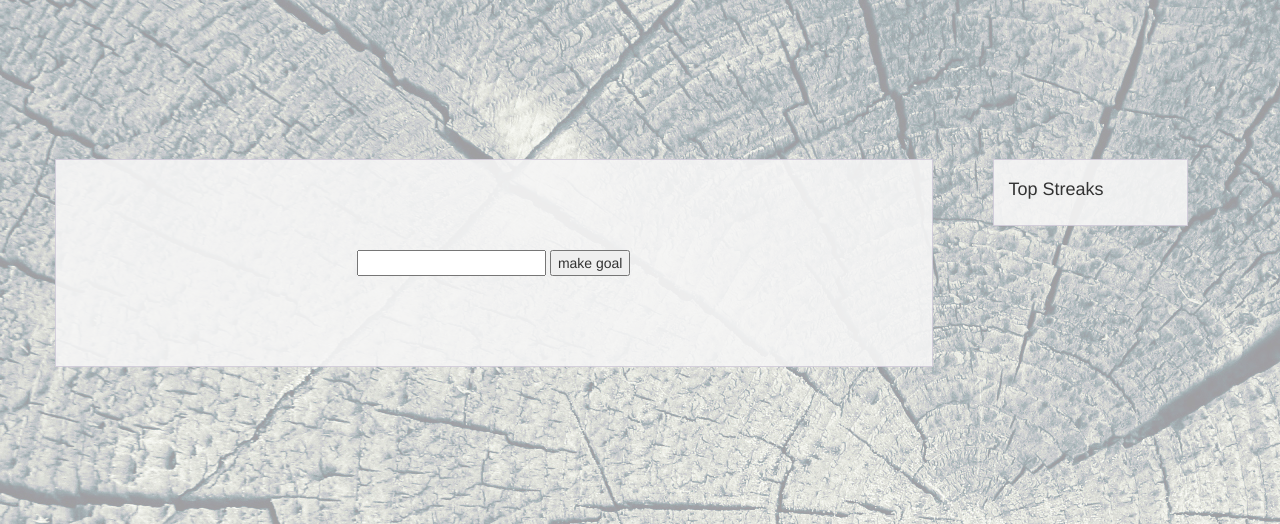
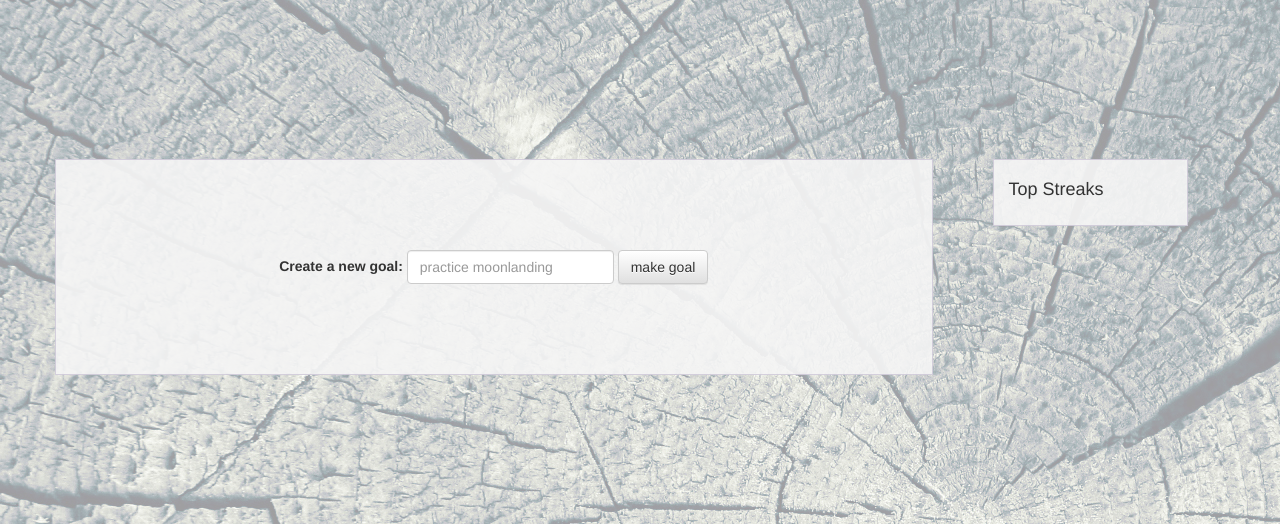
Before and after one commit to katkelemen/streakp, a Django app: page / in a window 1280 px wide. Shown: the part 51-575 px from the top of the page. Run offline with Django 3.2, Linux system fonts and the light colour scheme; the visitor is signed in with stand-in values (Sample User, id 1); data that the repository does not hold is empty; some libraries are stand-ins or nearby versions.

Commit message:
indexpage form and button style change

```diff
--- a/streakp/goals/static/main.css
+++ b/streakp/goals/static/main.css
@@ -60,7 +60,7 @@ div.blocks {
     margin: 3px;
 }
 
-div.new_goal_form {
+.new_goal_form {
     margin: 50px;
 }
 
@@ -99,3 +99,13 @@ div.new_goal_form {
 .do-button {
     margin-top:20px;
 }
+
+.btn-round {
+    width: 120px;
+    height: 120px;
+    text-align: center;
+    padding: 50px 0;
+    font-size: 12px;
+    line-height: 1.42;
+    border-radius: 60px;
+}
--- a/streakp/goals/templates/goals/index.html
+++ b/streakp/goals/templates/goals/index.html
@@ -11,19 +11,20 @@
         <div class="col-sm-9 starter-template">
                 {%for g in goals%}
                     {% if g.is_done_today %}
-                        <a class='btn btn-sm btn-success' href="/goal/{{g.id}}">{{g}} ({{g.lenstreak}})</a>
+                        <a class='btn btn-sm btn-success btn-round' href="/goal/{{g.id}}">{{g}} ({{g.lenstreak}})</a>
                     {% else %}
-                        <a class='btn btn-sm btn-default' href="/goal/{{g.id}}">{{g}} ({{g.lenstreak}})</a>
+                        <a class='btn btn-sm btn-default btn-round' href="/goal/{{g.id}}">{{g}} ({{g.lenstreak}})</a>
                     {% endif %}
                 {%endfor%}
 
             {{message}}
 
-            <div class="new_goal_form">
-                <form action="/goal/" method="post">
+            <div class="new_goal_form form-signin">
+                <form class="form-inline" action="/goal/" method="post">
             {% csrf_token %}
-                    <input type="text" name="new_goal">
-                    <input type="submit" value="make goal" />
+                    <label for="exampleInputName2">Create a new goal:</label>
+                    <input type="text" class="form-control" name="new_goal" id="exampleInputName2" placeholder="practice moonlanding">
+                    <button type="submit" class="btn btn-default">make goal</button>
                 </form>
             </div>
         </div>
```
